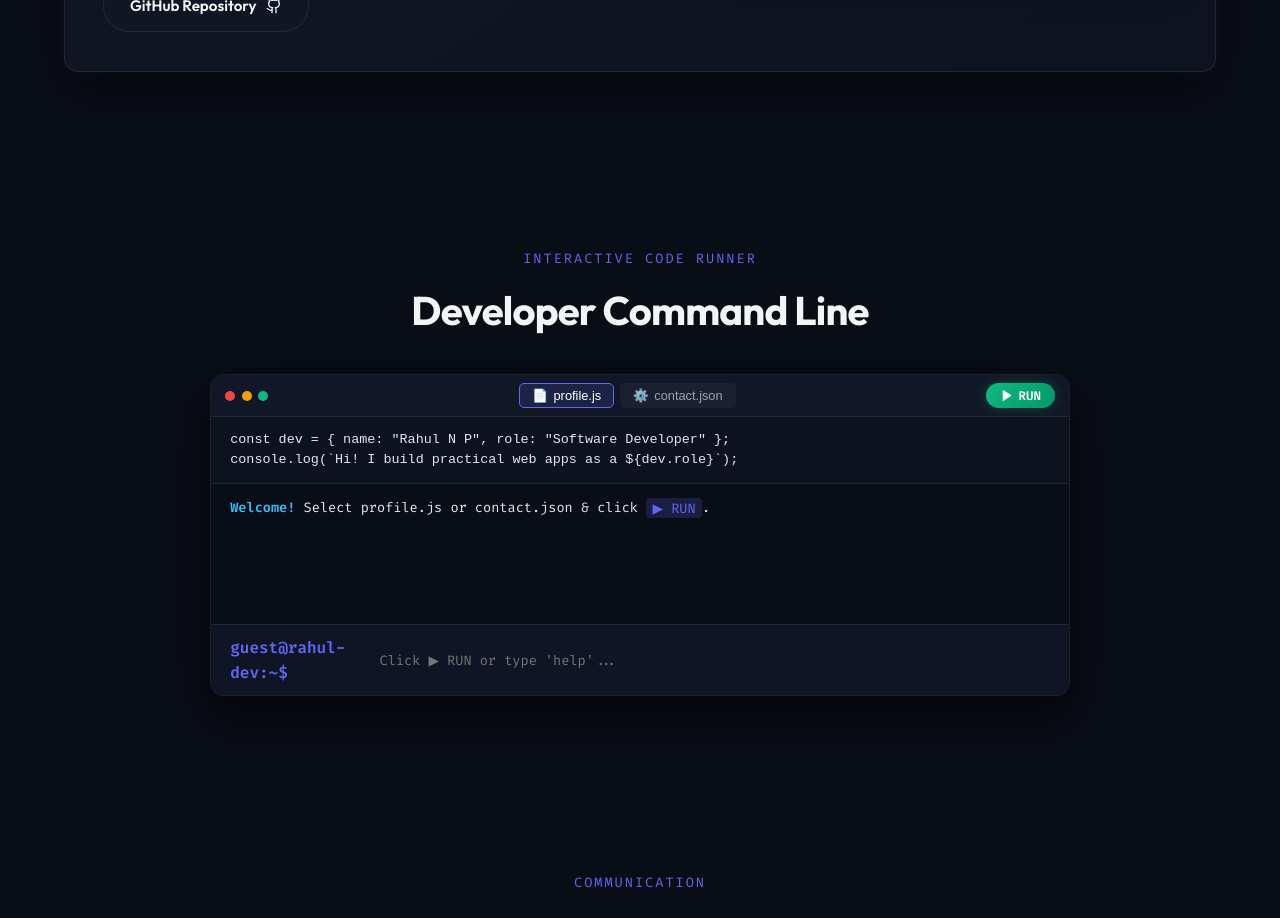
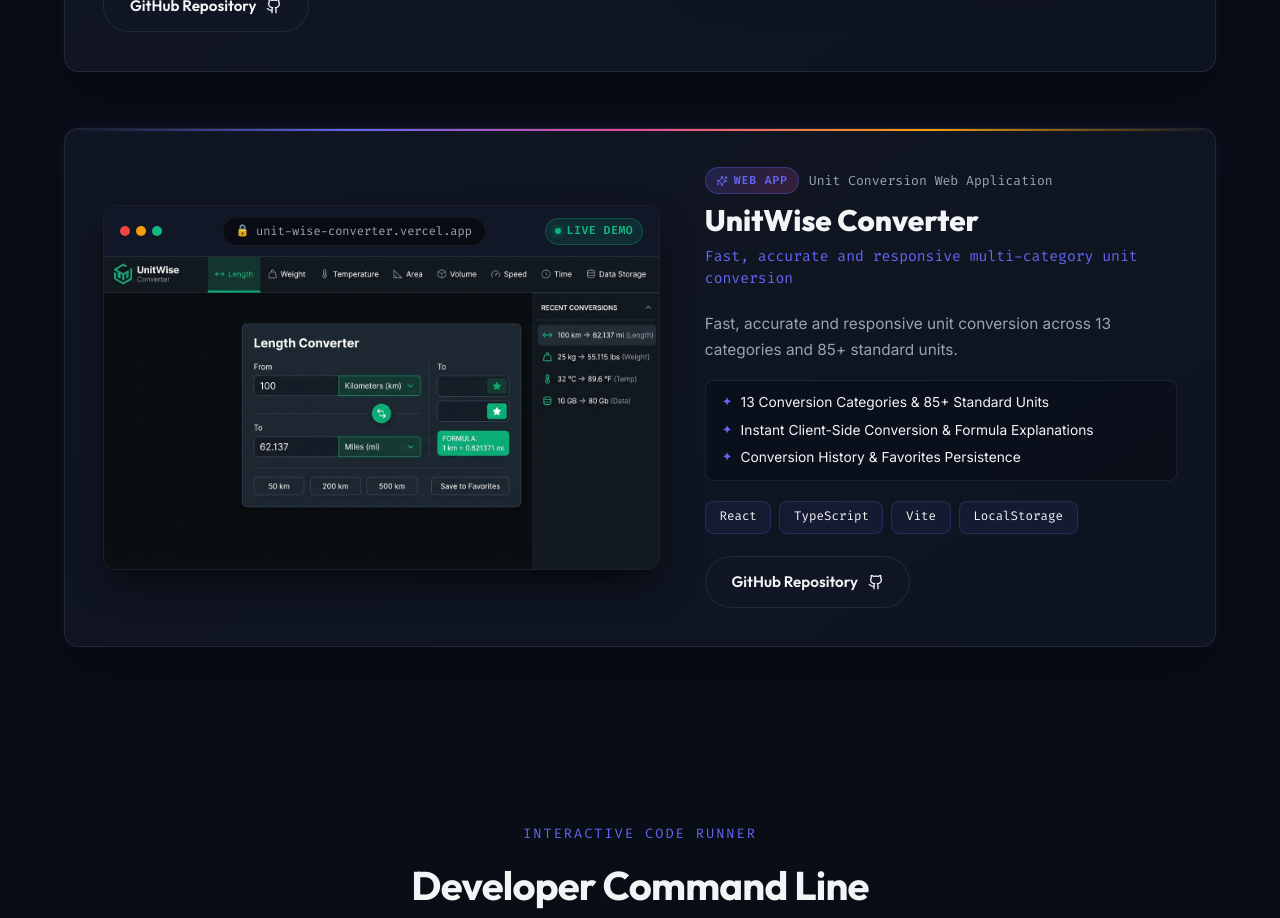
Before and after one commit to rnprahul/portfolio, a React (Vite) app: page / in a window 1280 px wide. Shown: the part 6880-7798 px from the top of the page. Built offline with nearby package versions, Linux system fonts and the light colour scheme.

Commit message:
feat: add UnitWise Converter project to showcase

```diff
--- a/src/data/portfolioData.js
+++ b/src/data/portfolioData.js
@@ -266,6 +266,28 @@
       ],
       github: "https://github.com/rnprahul/westeros-interactive-chronicles",
       liveDemo: "https://westeros-interactive-chronicles.pages.dev"
+    },
+    {
+      id: "unitwise-converter",
+      name: "UnitWise Converter",
+      tagline: "Fast, accurate and responsive multi-category unit conversion",
+      badge: "WEB APP",
+      category: "Unit Conversion Web Application",
+      description: "Fast, accurate and responsive unit conversion across 13 categories and 85+ standard units.",
+      image: "/assets/unitwise-preview.png",
+      techStack: [
+        "React",
+        "TypeScript",
+        "Vite",
+        "LocalStorage"
+      ],
+      highlights: [
+        "13 Conversion Categories & 85+ Standard Units",
+        "Instant Client-Side Conversion & Formula Explanations",
+        "Conversion History & Favorites Persistence"
+      ],
+      github: "https://github.com/rnprahul/UnitWise-Converter",
+      liveDemo: "https://unit-wise-converter.vercel.app"
     }
   ]
 };
```
Also changed, not shown: public/assets/unitwise-preview.png (added).
